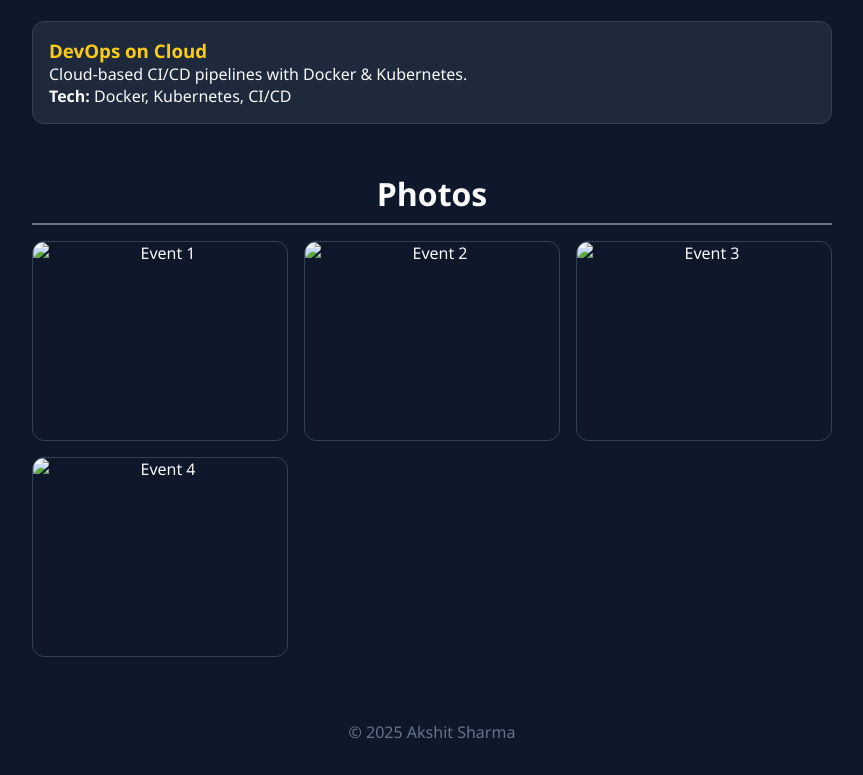
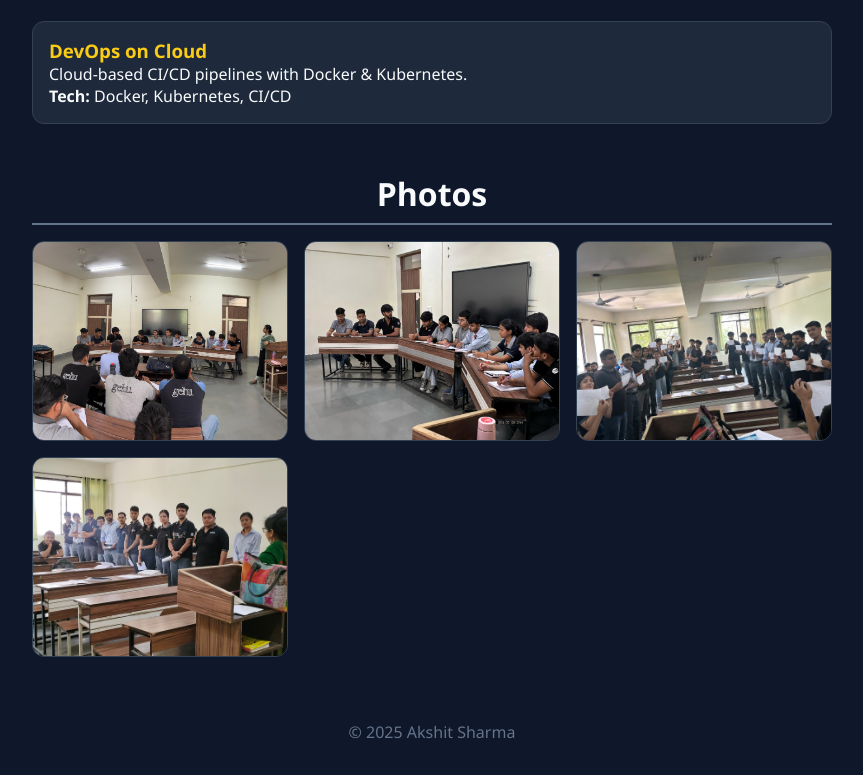
Before and after one commit to akshit0205/Portfolio, a plain HTML site: page index.html in a window 1280 px wide. Shown: the part 873-1648 px from the top of the page, without its empty margins (208-1071 px from the left). Drawn offline with Linux system fonts and the light colour scheme; the site is published under a folder, as on GitHub Pages, so addresses that start at the root find nothing.

Commit message:
Update index.html
Fix: Updated image paths for gallery

```diff
--- a/index.html
+++ b/index.html
@@ -154,10 +154,10 @@
     <section class="gallery">
       <h2>Photos</h2>
       <div class="gallery-grid">
-        <img src="/Gallery/me1 (1).jpg" alt="Event 1" />
-        <img src="/Gallery/me2.jpg" alt="Event 2" />
-        <img src="/Gallery/me3 (3).jpg" alt="Event 3" />
-        <img src="/Gallery/me4.jpg" alt="Event 4" />
+        <img src="Gallery/me1 (1).jpg" alt="Event 1" />
+        <img src="Gallery/me2.jpg" alt="Event 2" />
+        <img src="Gallery/me3 (3).jpg" alt="Event 3" />
+        <img src="Gallery/me4.jpg" alt="Event 4" />
       </div>
     </section>
 
```
